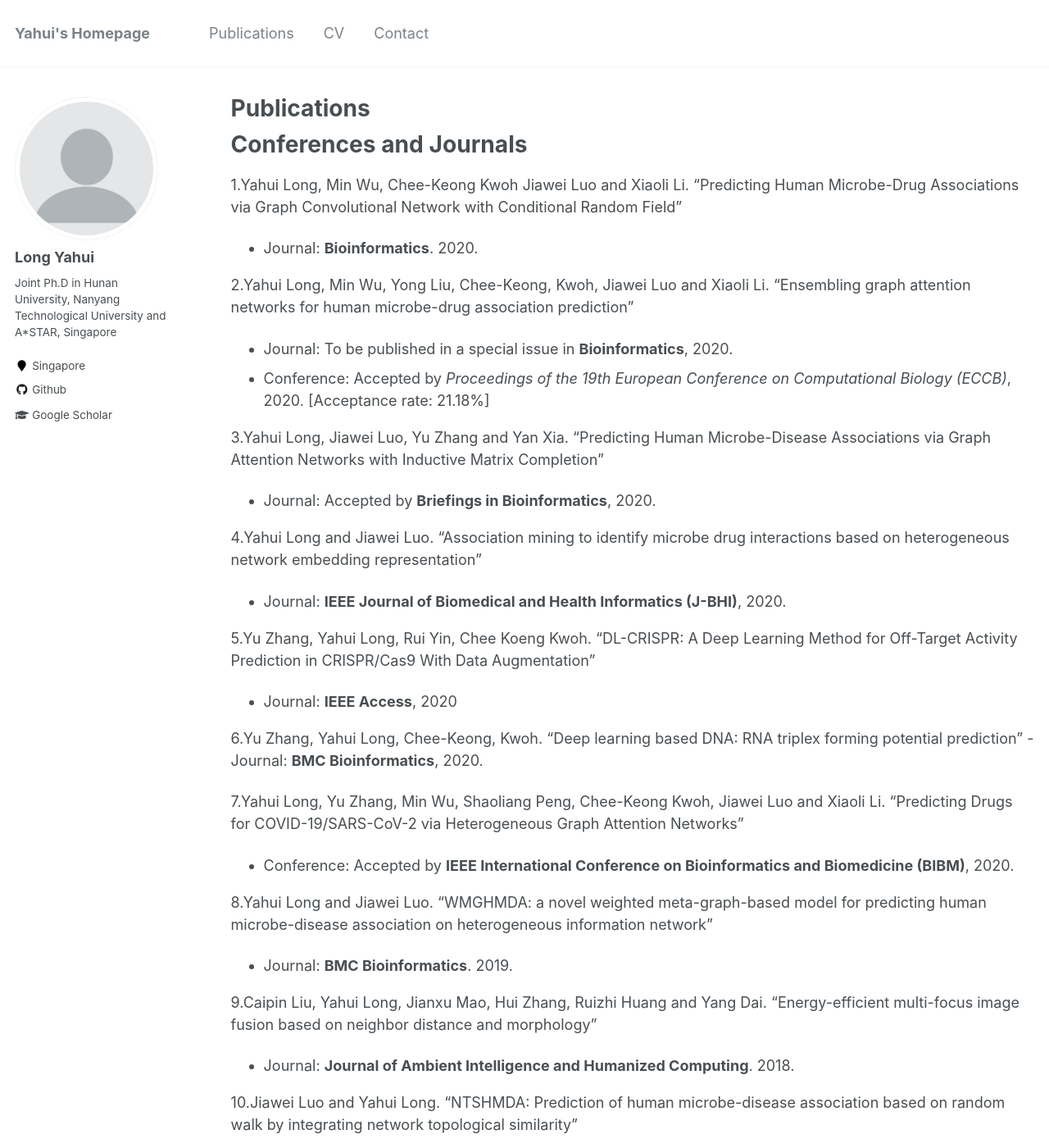
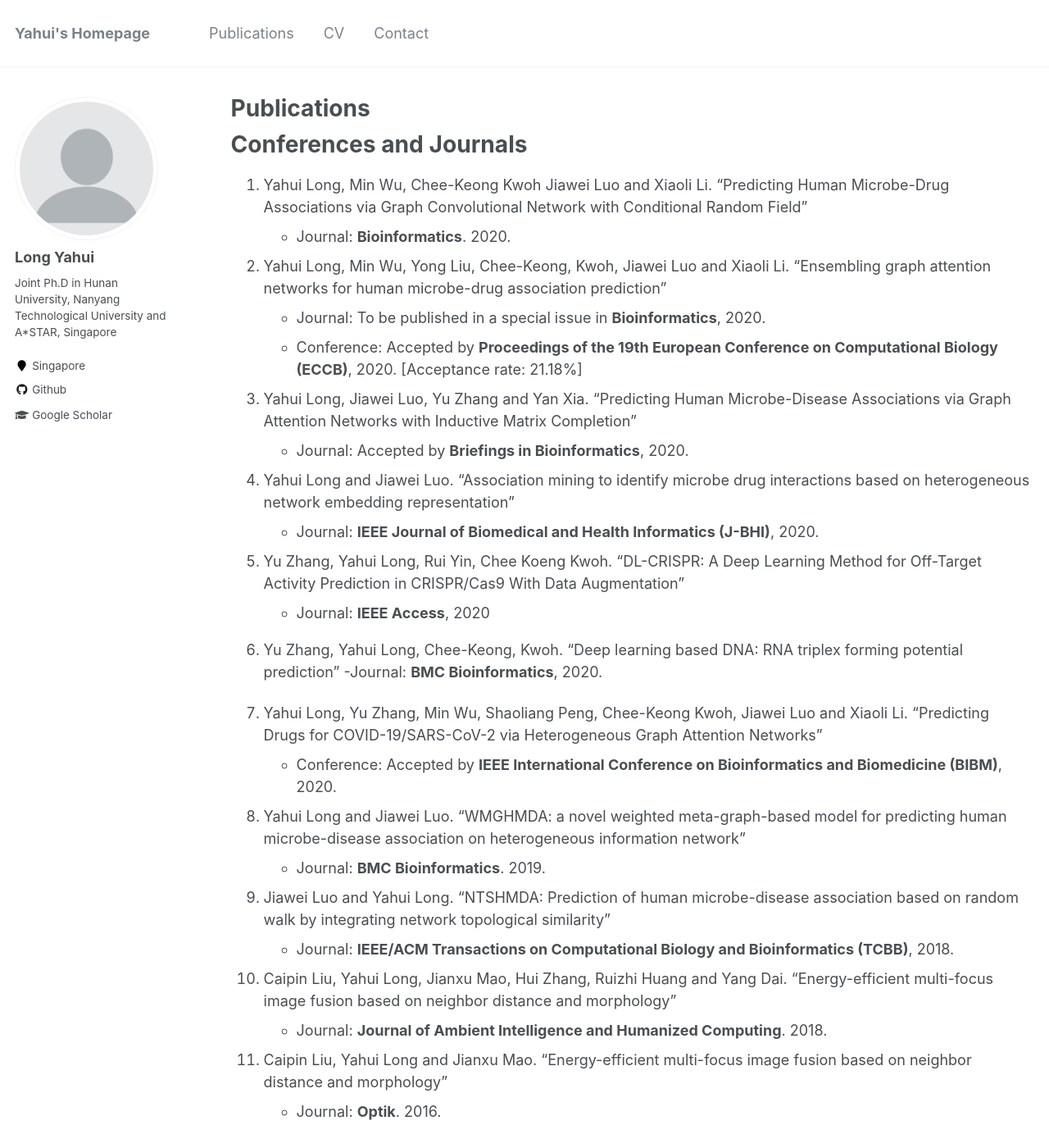
Before and after one commit to longyahui/Home, a Jekyll site: the page built from _pages/publications.md, in a window 1280 px wide and 1400 px high. Shown: the whole window at 82% size. Built offline with Jekyll 4.4.1, drawn with Linux system fonts in a browser that asks for light colours; some of the changed text lies outside the part shown.

Commit message:
Update publications.md

```diff
--- a/_pages/publications.md
+++ b/_pages/publications.md
@@ -11,36 +11,36 @@ redirect_from:
 
 Conferences and Journals
 ======
-1.Yahui Long, Min Wu, Chee-Keong Kwoh Jiawei Luo and Xiaoli Li. "Predicting Human Microbe-Drug Associations via Graph Convolutional Network with Conditional Random Field"
+1. Yahui Long, Min Wu, Chee-Keong Kwoh Jiawei Luo and Xiaoli Li. "Predicting Human Microbe-Drug Associations via Graph Convolutional Network with Conditional Random Field"
 - Journal: **Bioinformatics**. 2020.
 
-2.Yahui Long, Min Wu, Yong Liu, Chee-Keong, Kwoh, Jiawei Luo and Xiaoli Li. "Ensembling graph attention networks for human microbe-drug association prediction"
+2. Yahui Long, Min Wu, Yong Liu, Chee-Keong, Kwoh, Jiawei Luo and Xiaoli Li. "Ensembling graph attention networks for human microbe-drug association prediction"
 - Journal: To be published in a special issue in **Bioinformatics**, 2020.
-- Conference: Accepted by *Proceedings of the 19th European Conference on Computational Biology (ECCB)*, 2020. [Acceptance rate: 21.18%]
+- Conference: Accepted by **Proceedings of the 19th European Conference on Computational Biology (ECCB)**, 2020. [Acceptance rate: 21.18%]
 
-3.Yahui Long, Jiawei Luo, Yu Zhang and Yan Xia. "Predicting Human Microbe-Disease Associations via Graph Attention Networks with Inductive Matrix Completion"
+3. Yahui Long, Jiawei Luo, Yu Zhang and Yan Xia. "Predicting Human Microbe-Disease Associations via Graph Attention Networks with Inductive Matrix Completion"
 - Journal: Accepted by **Briefings in Bioinformatics**, 2020.
 
-4.Yahui Long and Jiawei Luo. "Association mining to identify microbe drug interactions based on heterogeneous network embedding representation"
+4. Yahui Long and Jiawei Luo. "Association mining to identify microbe drug interactions based on heterogeneous network embedding representation"
 - Journal: **IEEE Journal of Biomedical and Health Informatics (J-BHI)**, 2020.
 
-5.Yu Zhang, Yahui Long, Rui Yin, Chee Koeng Kwoh. "DL-CRISPR: A Deep Learning Method for Off-Target Activity Prediction in CRISPR/Cas9 With Data Augmentation"
+5. Yu Zhang, Yahui Long, Rui Yin, Chee Koeng Kwoh. "DL-CRISPR: A Deep Learning Method for Off-Target Activity Prediction in CRISPR/Cas9 With Data Augmentation"
  - Journal: **IEEE Access**, 2020
 
-6.Yu Zhang, Yahui Long, Chee-Keong, Kwoh. "Deep learning based DNA: RNA triplex forming potential prediction"
+6. Yu Zhang, Yahui Long, Chee-Keong, Kwoh. "Deep learning based DNA: RNA triplex forming potential prediction"
 -Journal: **BMC Bioinformatics**, 2020.
 
-7.Yahui Long, Yu Zhang, Min Wu, Shaoliang Peng, Chee-Keong Kwoh, Jiawei Luo and Xiaoli Li. "Predicting Drugs for COVID-19/SARS-CoV-2 via Heterogeneous Graph Attention Networks"
+7. Yahui Long, Yu Zhang, Min Wu, Shaoliang Peng, Chee-Keong Kwoh, Jiawei Luo and Xiaoli Li. "Predicting Drugs for COVID-19/SARS-CoV-2 via Heterogeneous Graph Attention Networks"
 - Conference: Accepted by **IEEE International Conference on Bioinformatics and Biomedicine (BIBM)**, 2020.
 
-8.Yahui Long and Jiawei Luo. "WMGHMDA: a novel weighted meta-graph-based model for predicting human microbe-disease association on heterogeneous information network"
+8. Yahui Long and Jiawei Luo. "WMGHMDA: a novel weighted meta-graph-based model for predicting human microbe-disease association on heterogeneous information network"
   - Journal: **BMC Bioinformatics**. 2019.
 
-9.Caipin Liu, Yahui Long, Jianxu Mao, Hui Zhang, Ruizhi Huang and Yang Dai. "Energy-efficient multi-focus image fusion based on neighbor distance and morphology"
+9. Jiawei Luo and Yahui Long. "NTSHMDA: Prediction of human microbe-disease association based on random walk by integrating network topological similarity"
+  - Journal: **IEEE/ACM Transactions on Computational Biology and Bioinformatics (TCBB)**, 2018.
+
+10. Caipin Liu, Yahui Long, Jianxu Mao, Hui Zhang, Ruizhi Huang and Yang Dai. "Energy-efficient multi-focus image fusion based on neighbor distance and morphology"
    - Journal: **Journal of Ambient Intelligence and Humanized Computing**. 2018.
 
-10.Jiawei Luo and Yahui Long. "NTSHMDA: Prediction of human microbe-disease association based on random walk by integrating network topological similarity"
-   - Journal: **IEEE/ACM Transactions on Computational Biology and Bioinformatics (TCBB)**, 2018.
-
-11.Caipin Liu, Yahui Long and Jianxu Mao. "Energy-efficient multi-focus image fusion based on neighbor distance and morphology"
+11. Caipin Liu, Yahui Long and Jianxu Mao. "Energy-efficient multi-focus image fusion based on neighbor distance and morphology"
    - Journal: **Optik**. 2016.
```
